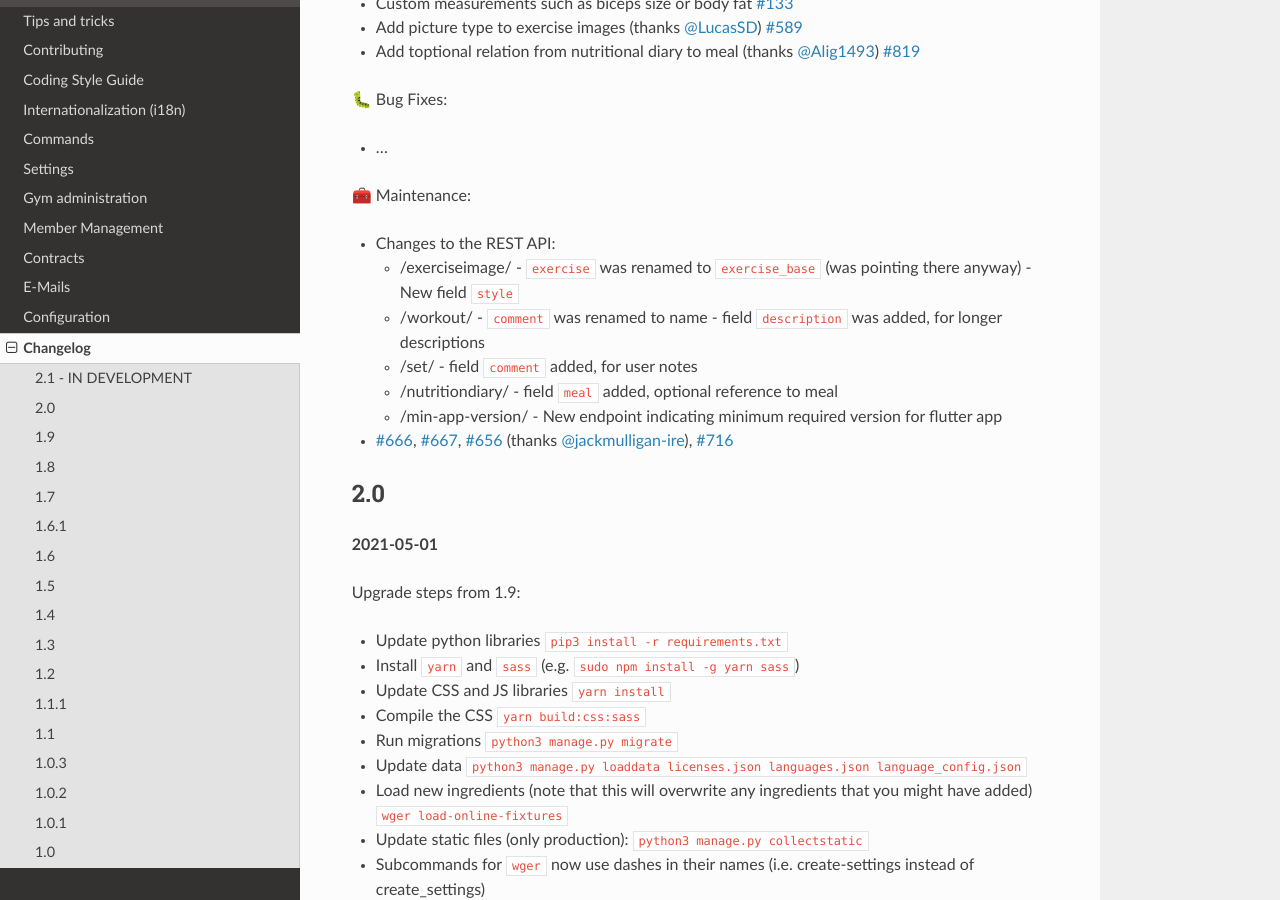
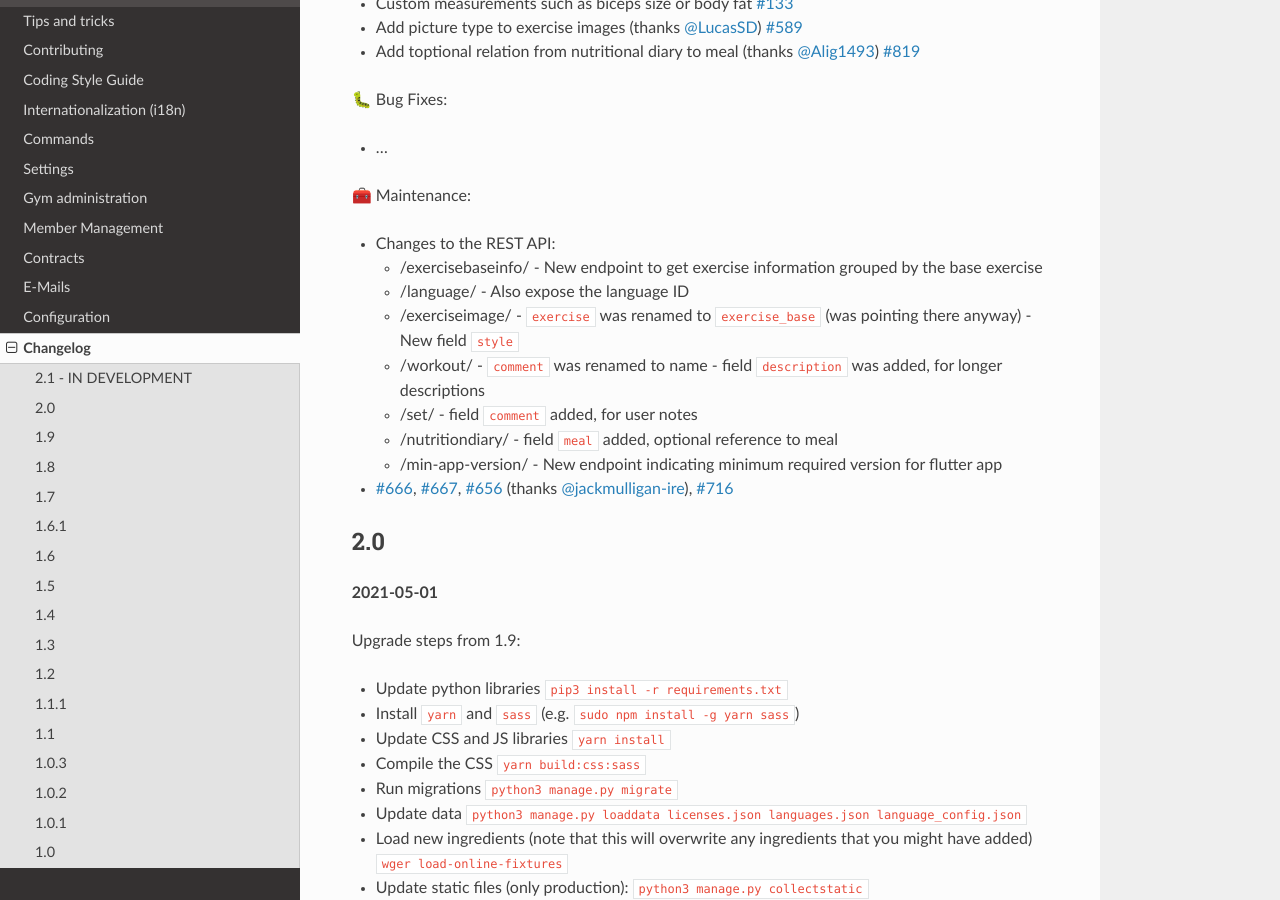
Before and after one commit to wger-project/docs, a Sphinx documentation site: the page built from docs/changelog.rst, in a window 1280 px wide and 900 px high, scrolled down 661 px. Built offline with Sphinx 7.4.7 and the Read the Docs theme 2.0.0, drawn with Linux system fonts in a browser that asks for light colours.

Commit message:
Update changelog.rst

```diff
--- a/docs/changelog.rst
+++ b/docs/changelog.rst
@@ -33,6 +33,10 @@ Upgrade steps from 2.0:
 
 * Changes to the REST API:
 
+  + /exercisebaseinfo/
+    - New endpoint to get exercise information grouped by the base exercise
+  + /language/
+    - Also expose the language ID
   + /exerciseimage/
     - ``exercise`` was renamed to  ``exercise_base`` (was pointing there anyway)
     - New field ``style``
```
